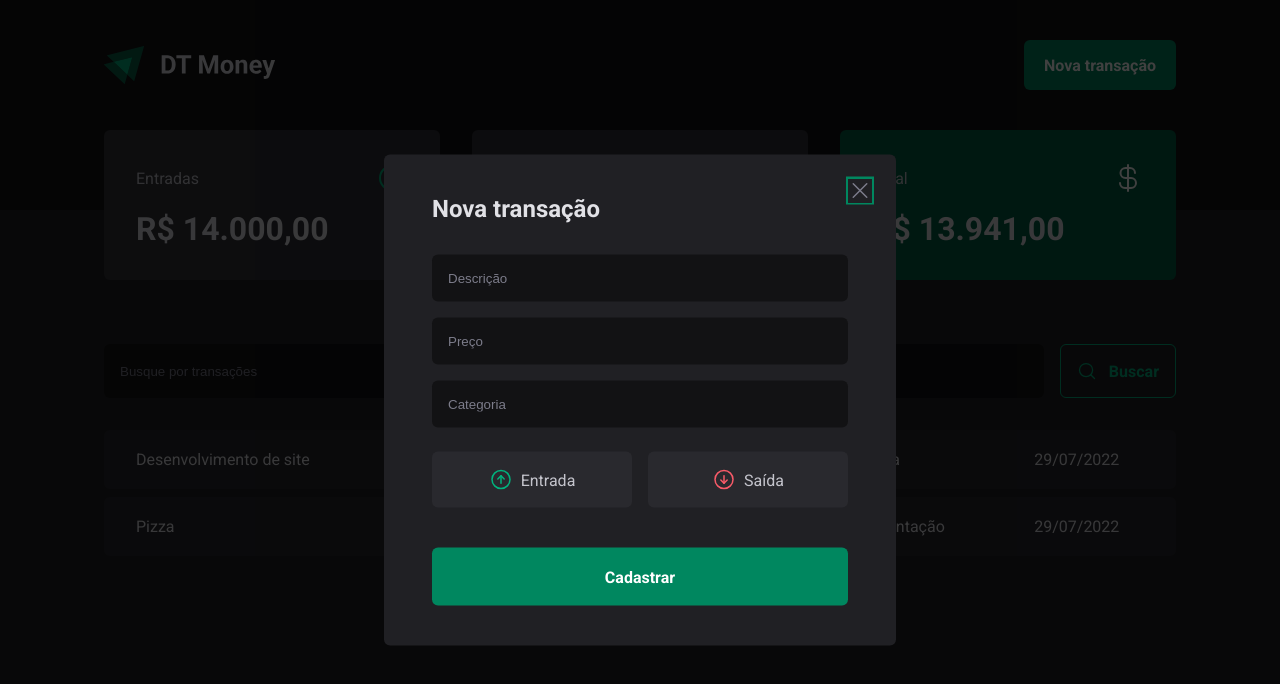
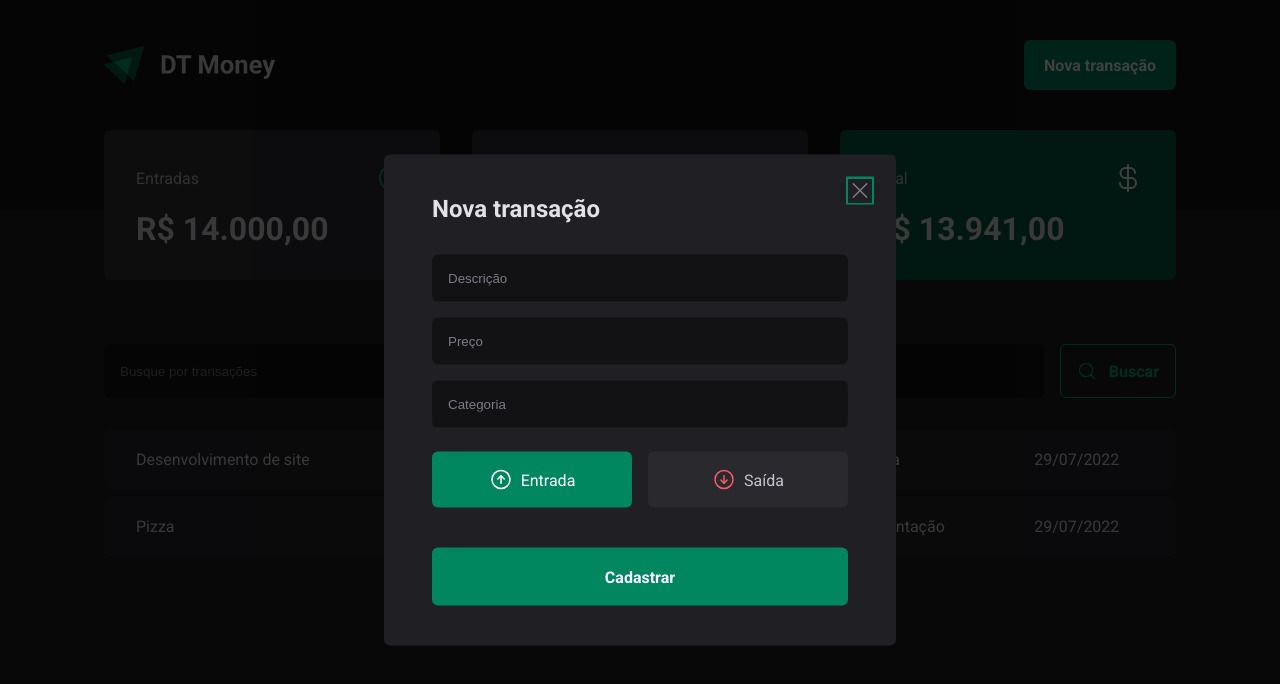
Before and after one commit to KaikySantos/dtmoney2.0, a React (Vite) app: page / in a window 1280 px wide. Both pictures are taken after a click on the button "Nova transação". Shown: the top 684 px of the page. Built offline with nearby package versions, Linux system fonts and the light colour scheme; data requests are answered from the project's data file.

Commit message:
feat: controlled components

```diff
--- a/src/components/NewTransactionModal/index.tsx
+++ b/src/components/NewTransactionModal/index.tsx
@@ -2,25 +2,29 @@
 import { CloseButton, Content, Overlay, TransactionType, TransactionTypeButton } from "./styles"
 import * as z from 'zod'
 import { X, ArrowCircleUp, ArrowCircleDown } from "phosphor-react"
-import { useForm } from "react-hook-form"
+import { useForm, Controller } from "react-hook-form"
 import { zodResolver } from "@hookform/resolvers/zod"
 
 const newTransactionFormSchema = z.object({
   description: z.string(),
   price: z.number(),
   category: z.string(),
-  // type: z.enum(['income', 'outcome']),
+  type: z.enum(['income', 'outcome']),
 })
 
 type NewTransactionFormInputs = z.infer<typeof newTransactionFormSchema>
 
 export function NewTransactionModal() {
   const {
+    control,
     register,
     handleSubmit,
     formState: { isSubmitting }
   } = useForm<NewTransactionFormInputs>({
     resolver: zodResolver(newTransactionFormSchema),
+    defaultValues: {
+      type: 'income'
+    }
   })
 
   async function handleCreateNewTransaction(data: NewTransactionFormInputs) {
@@ -60,7 +64,12 @@
             {...register('category')}
           />
 
-          <TransactionType>
+          <Controller
+            control={control}
+            name="type"
+            render={({ field }) => {
+              return (
+                <TransactionType onValueChange={field.onChange} value={field.value}>
                   <TransactionTypeButton variant="income" value="income">
                     <ArrowCircleUp size={24} />
                     Entrada
@@ -71,6 +80,9 @@
                     Saída
                   </TransactionTypeButton>
                 </TransactionType>
+              )
+            }}
+          />
 
           <button type="submit" disabled={isSubmitting}>
             Cadastrar
```
Lines whose indentation alone changed are shown as unchanged.
